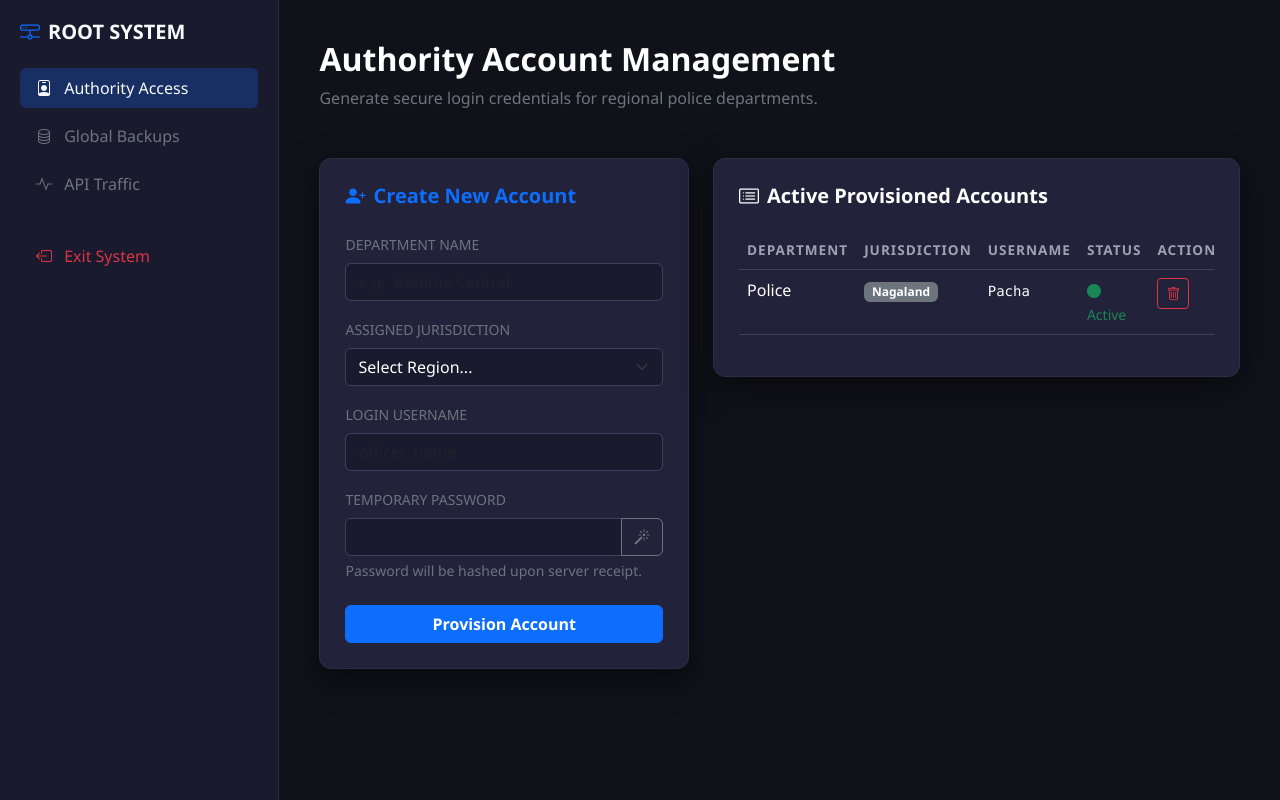
After one commit to debarpanRoy2006/SmartTouristDashboard, a Django app: page /adminpage/ in a window 1280 px wide. The commit adds this page. Run offline with Django 5.2, Linux system fonts and the light colour scheme; a user stored in the database is signed in; data comes from the database, SQL or seed files in the repository.

Commit message:
Haguchodi

```diff
--- a/smart_tourist_backend/urls.py
+++ b/smart_tourist_backend/urls.py
@@ -15,6 +15,7 @@ urlpatterns = [
     path('api/v1/auth/', include('tourists.urls')),
     path('', include('tourists.urls')),  # <---- THIS MUST EXIST
 
+
 # etc...
 
 ]
--- /dev/null
+++ b/templates/adminpage.html
@@ -0,0 +1,210 @@
+<!DOCTYPE html>
+<html lang="en">
+<head>
+    <meta charset="UTF-8">
+    <title>Super Admin | Authority Management</title>
+    <link href="https://cdn.jsdelivr.net/npm/bootstrap@5.3.2/dist/css/bootstrap.min.css" rel="stylesheet">
+    <link rel="stylesheet" href="https://cdn.jsdelivr.net/npm/bootstrap-icons@1.11.3/font/bootstrap-icons.css">
+
+    <style>
+        :root { --primary: #0984e3; --bg: #11111a; --panel-bg: #1a1a2e; --card-bg: #22223b; }
+        body { background-color: var(--bg); color: #fff; font-family: 'Segoe UI', Tahoma, Geneva, Verdana, sans-serif; }
+
+        /* Layout */
+        #wrapper { display: flex; min-height: 100vh; }
+        #sidebar { width: 280px; background: var(--panel-bg); border-right: 1px solid #2d2d44; padding: 20px; }
+        #content { flex-grow: 1; padding: 40px; }
+
+        /* Form & Cards */
+        .admin-card { background: var(--card-bg); border-radius: 12px; padding: 25px; border: 1px solid #2d2d44; box-shadow: 0 10px 30px rgba(0,0,0,0.5); }
+        .form-control-dark, .form-select-dark {
+            background-color: #1a1a2e; color: #fff; border: 1px solid #3f3f5f;
+        }
+        .form-control-dark:focus, .form-select-dark:focus {
+            background-color: #1a1a2e; color: #fff; border-color: var(--primary); box-shadow: none;
+        }
+
+        /* Table */
+        .table-dark { --bs-table-bg: transparent; --bs-table-border-color: #3f3f5f; }
+        .table-dark th { color: #a0a0b5; font-size: 0.85rem; letter-spacing: 1px; }
+
+        /* Alerts */
+        .alert-custom { display: none; padding: 12px; border-radius: 8px; font-size: 14px; margin-top: 15px; }
+        .alert-success-custom { background: rgba(46, 213, 115, 0.1); border: 1px solid rgba(46, 213, 115, 0.3); color: #2ed573; }
+        .alert-error-custom { background: rgba(239, 68, 68, 0.1); border: 1px solid rgba(239, 68, 68, 0.2); color: #fca5a5; }
+    </style>
+</head>
+<body>
+
+<div id="wrapper">
+    <div id="sidebar">
+        <h5 class="fw-bold mb-4 text-light"><i class="bi bi-hdd-network text-primary me-2"></i>ROOT SYSTEM</h5>
+        <nav class="nav flex-column">
+            <a class="nav-link text-light bg-primary bg-opacity-25 rounded mb-2" href="#"><i class="bi bi-person-badge me-2"></i> Authority Access</a>
+            <a class="nav-link text-secondary mb-2" href="#"><i class="bi bi-database me-2"></i> Global Backups</a>
+            <a class="nav-link text-secondary mb-2" href="#"><i class="bi bi-activity me-2"></i> API Traffic</a>
+            <a class="nav-link text-danger mt-4" href="{% url 'home' %}"><i class="bi bi-box-arrow-left me-2"></i> Exit System</a>
+        </nav>
+    </div>
+
+    <div id="content">
+        <div class="mb-5">
+            <h2 class="fw-bold">Authority Account Management</h2>
+            <p class="text-secondary">Generate secure login credentials for regional police departments.</p>
+        </div>
+
+        <div class="row">
+            <div class="col-lg-5 mb-4">
+                <div class="admin-card">
+                    <h5 class="fw-bold mb-4 text-primary"><i class="bi bi-person-plus-fill me-2"></i>Create New Account</h5>
+                    <form id="createAccountForm" onsubmit="handleFormSubmit(event)">
+                        <div class="mb-3">
+                            <label class="form-label small text-secondary">DEPARTMENT NAME</label>
+                            <input type="text" class="form-control form-control-dark" id="deptName" placeholder="e.g., Kohima Central" required>
+                        </div>
+
+                        <div class="mb-3">
+                            <label class="form-label small text-secondary">ASSIGNED JURISDICTION</label>
+                            <select class="form-select form-select-dark" id="jurisdiction" required>
+                                <option value="" disabled selected>Select Region...</option>
+                                <option value="Nagaland">Nagaland</option>
+                                <option value="Assam">Assam</option>
+                                <option value="Meghalaya">Meghalaya</option>
+                            </select>
+                        </div>
+
+                        <div class="mb-3">
+                            <label class="form-label small text-secondary">LOGIN USERNAME</label>
+                            <input type="text" class="form-control form-control-dark" id="username" placeholder="officer_name" required>
+                        </div>
+
+                        <div class="mb-4">
+                            <label class="form-label small text-secondary">TEMPORARY PASSWORD</label>
+                            <div class="input-group">
+                                <input type="password" class="form-control form-control-dark" id="password" required>
+                                <button class="btn btn-outline-secondary" type="button" onclick="generatePassword()"><i class="bi bi-magic"></i></button>
+                            </div>
+                            <div class="form-text text-secondary small">Password will be hashed upon server receipt.</div>
+                        </div>
+
+                        <button type="submit" id="submitBtn" class="btn btn-primary w-100 fw-bold">Provision Account</button>
+                    </form>
+
+                    <div id="alertSuccess" class="alert-custom alert-success-custom"></div>
+                    <div id="alertError" class="alert-custom alert-error-custom"></div>
+                </div>
+            </div>
+
+            <div class="col-lg-7">
+                <div class="admin-card">
+                    <div class="d-flex justify-content-between align-items-center mb-4">
+                        <h5 class="fw-bold mb-0"><i class="bi bi-card-list me-2"></i>Active Provisioned Accounts</h5>
+                    </div>
+
+                    <div class="table-responsive">
+                        <table class="table table-dark table-hover">
+                            <thead>
+                                <tr>
+                                    <th>DEPARTMENT</th>
+                                    <th>JURISDICTION</th>
+                                    <th>USERNAME</th>
+                                    <th>STATUS</th>
+                                    <th>ACTIONS</th>
+                                </tr>
+                            </thead>
+                            <tbody id="accountsTableBody">
+                                {% for auth in authorities %}
+                                <tr>
+                                    <td>{{ auth.department_name }}</td>
+                                    <td><span class="badge bg-secondary">{{ auth.jurisdiction }}</span></td>
+                                    <td><code class="text-light">{{ auth.user.username }}</code></td>
+                                    <td><span class="text-success small"><i class="bi bi-circle-fill me-1"></i>Active</span></td>
+                                    <td>
+                                        <button class="btn btn-sm btn-outline-danger"><i class="bi bi-trash"></i></button>
+                                    </td>
+                                </tr>
+                                {% empty %}
+                                <tr>
+                                    <td colspan="5" class="text-center text-secondary py-4">No authority accounts provisioned yet.</td>
+                                </tr>
+                                {% endfor %}
+                            </tbody>
+                        </table>
+                    </div>
+                </div>
+            </div>
+        </div>
+    </div>
+</div>
+
+<script>
+    // 1. Generate a strong temporary password
+    function generatePassword() {
+        const chars = "abcdefghijklmnopqrstuvwxyzABCDEFGHIJKLMNOPQRSTUVWXYZ0123456789!@#$%^&*";
+        let password = "";
+        for (let i = 0; i < 12; i++) {
+            password += chars.charAt(Math.floor(Math.random() * chars.length));
+        }
+        const pwdInput = document.getElementById('password');
+        pwdInput.value = password;
+        pwdInput.type = "text";
+        setTimeout(() => pwdInput.type = "password", 3000);
+    }
+
+    // 2. Send the form data to your Django API
+    async function handleFormSubmit(e) {
+        e.preventDefault();
+
+        const btn = document.getElementById('submitBtn');
+        const alertSuccess = document.getElementById('alertSuccess');
+        const alertError = document.getElementById('alertError');
+
+        // Hide previous alerts
+        alertSuccess.style.display = 'none';
+        alertError.style.display = 'none';
+
+        // Gather data
+        const payload = {
+            department_name: document.getElementById('deptName').value,
+            jurisdiction: document.getElementById('jurisdiction').value,
+            username: document.getElementById('username').value,
+            password: document.getElementById('password').value
+        };
+
+        btn.disabled = true;
+        btn.innerText = "Provisioning...";
+
+        try {
+            // Note: Ensure the URL matches exactly what you named the path in urls.py
+            const response = await fetch('/create-authority-account/', {
+                method: 'POST',
+                headers: {
+                    'Content-Type': 'application/json',
+                },
+                body: JSON.stringify(payload)
+            });
+
+            const data = await response.json();
+
+            if (response.ok) {
+                // Show success and reload page to reflect new data in the Django table
+                alertSuccess.innerText = data.success || "Account created successfully!";
+                alertSuccess.style.display = 'block';
+                document.getElementById('createAccountForm').reset();
+                setTimeout(() => window.location.reload(), 1500);
+            } else {
+                // Show error (e.g., username already taken)
+                alertError.innerText = data.error || "Failed to create account.";
+                alertError.style.display = 'block';
+            }
+        } catch (error) {
+            alertError.innerText = "Network error. Please try again.";
+            alertError.style.display = 'block';
+        } finally {
+            btn.disabled = false;
+            btn.innerText = "Provision Account";
+        }
+    }
+</script>
+</body>
+</html>
--- a/tourists/urls.py
+++ b/tourists/urls.py
@@ -15,7 +15,10 @@ urlpatterns = [
     path('history/', views.history_stats, name='history'),
     path('map/', views.map_page, name='map'),
     path('police-dashboard/', views.police_dashboard, name='police_dashboard'),
-    path('staff-login/', views.staff_login_view, name='staff_login'),
+    path('staff-login/', views.staff_login_view, name='staff_login'),\
+    path('adminpage/', views.adminpage, name='adminpage'),
+    path('create-authority-account/', views.create_authority_account, name='create_authority_account'),
+    path('tracking/', views.tracking_page, name='tracking'),
 
     # API Authentication Views (Keep as .as_view() for class-based views)
     path('api/v1/auth/register/', views.RegisterView.as_view(), name='register'),
--- a/tourists/views.py
+++ b/tourists/views.py
@@ -338,10 +338,54 @@ def itinerary_page(request):
         'location': location,
         'days': days
     })
+import json
+from django.shortcuts import render, redirect
+from django.contrib.auth.decorators import login_required
+from .models import Traveler
 
+@login_required(login_url='/staff-login/')
 def police_dashboard(request):
+    # 1. Security Check: Ensure the user is a registered police authority
+    if not hasattr(request.user, 'authorityprofile'):
+        return redirect('home')
 
-    return render(request, 'policedashboard.html')
+    profile = request.user.authorityprofile
+    jurisdiction = profile.jurisdiction
+
+    # 2. Fetch travelers only in this officer's jurisdiction
+    travelers = Traveler.objects.filter(current_region=jurisdiction).order_by('-last_updated')
+
+    # 3. Calculate Stats
+    safe_count = travelers.filter(status='safe').count()
+    alert_count = travelers.exclude(status='safe').count()
+
+    # 4. Prepare data for the Leaflet Map (JavaScript)
+    map_data = []
+    for t in travelers:
+        if t.last_latitude and t.last_longitude:
+            map_data.append({
+                'id': t.traveler_id,
+                'name': t.name,
+                'lat': float(t.last_latitude),
+                'lng': float(t.last_longitude),
+                'status': t.status,
+                'location': t.location_name or "Unknown Location",
+                'note': t.status_note or "No recent alerts"
+            })
+
+    context = {
+        'department_name': profile.department_name,
+        'jurisdiction': jurisdiction,
+        'travelers': travelers,
+        'safe_count': safe_count,
+        'alert_count': alert_count,
+        'map_data_json': json.dumps(map_data) # Passes data safely to JavaScript
+    }
+
+    return render(request, 'policedashboard.html', context)
+
+
+
 def fetch_blockchain_id_details(request, blockchain_id):
     # Mocking a call to a Smart Contract/Decentralized Ledger
     # In a real scenario, you'd use web3.py here
@@ -359,25 +403,124 @@ def fetch_blockchain_id_details(request, blockchain_id):
 
 
 def staff_login_view(request):
+    # If already logged in, redirect them immediately to their respective dashboards
+    if request.user.is_authenticated:
+        if request.user.is_superuser:
+            return redirect('adminpage')
+        elif hasattr(request.user, 'authorityprofile'):
+            return redirect('police_dashboard')
+
     if request.method == 'POST':
-        # Handle the form submission
         form = AuthenticationForm(request, data=request.POST)
         if form.is_valid():
             user = form.get_user()
             login(request, user)
 
             # --- REDIRECT LOGIC ---
-            if user.groups.filter(name='Police').exists():
+            if user.is_superuser:
+                # Redirect to your custom Super Admin panel
+                return redirect('adminpage')
+            elif hasattr(user, 'authorityprofile'):
+                # Redirect to the Regional Police Command Center
                 return redirect('police_dashboard')
-            elif user.is_superuser:
-                return redirect('/admin/')
             else:
-                # Regular users or unknown staff
-                return redirect('home')
-            # ----------------------
+                # Regular users shouldn't use this portal
+                messages.error(request, "Access Denied: You lack Authority clearance.")
+                return redirect('home') # Or wherever regular users go
 
         else:
-            messages.error(request, "Invalid credentials")
+            messages.error(request, "Invalid Badge ID or Secure Access Key.")
     else:
         form = AuthenticationForm()
+
     return render(request, 'staff_login.html', {'form': form})
+import json
+from django.shortcuts import render, redirect
+from django.http import JsonResponse
+from django.contrib.auth import get_user_model
+from django.contrib.auth.decorators import user_passes_test
+from django.views.decorators.csrf import csrf_exempt
+from .models import AuthorityProfile
+User = get_user_model()
+# --- SECURITY HELPER ---
+def is_superuser(user):
+    """Check if the user is a master admin"""
+    return user.is_active and user.is_superuser
+
+# --- 1. PAGE RENDER VIEW ---
+@user_passes_test(is_superuser, login_url='/staff-login/')
+def adminpage(request):
+    """
+    Renders the Super Admin dashboard.
+    Fetches all active authority profiles to populate the HTML table.
+    """
+    # Using select_related to optimize the database query for the linked User model
+    authorities = AuthorityProfile.objects.select_related('user').all().order_by('-id')
+
+    context = {
+        'authorities': authorities
+    }
+    return render(request, 'adminpage.html', context)
+
+
+import uuid
+import random
+from django.contrib.auth import get_user_model
+
+User = get_user_model()
+def tracking_page(request):
+    return render(request, 'tracking.html')
+# ... (keep your adminpage view the same) ...
+
+@csrf_exempt
+@user_passes_test(is_superuser, login_url='/staff-login/')
+def create_authority_account(request):
+    """
+    API endpoint that receives JSON data from the adminpage form,
+    securely hashes the password, and provisions the account.
+    """
+    if request.method == 'POST':
+        try:
+            data = json.loads(request.body)
+            department_name = data.get('department_name')
+            jurisdiction = data.get('jurisdiction')
+            username = data.get('username')
+            password = data.get('password')
+
+            if not all([department_name, jurisdiction, username, password]):
+                return JsonResponse({"error": "All fields are required."}, status=400)
+
+            if User.objects.filter(username=username).exists():
+                return JsonResponse({"error": f"Username '{username}' is already in use."}, status=400)
+
+            # --- THE FIX: Generate missing required fields for your custom model ---
+            official_email = f"{username}@police.smarttourist.gov"
+            # Generate a unique fake phone and ID just to satisfy your Traveler database constraints
+            unique_phone = str(random.randint(1000000000, 9999999999))
+            unique_id = f"AUTH-{uuid.uuid4().hex[:8].upper()}"
+
+            # Pass the email first (as required by your custom UserManager)
+            # and include the other required extra_fields.
+            user = User.objects.create_user(
+                email=official_email,
+                password=password,
+                username=username,
+                phone=unique_phone,
+                passport_aadhaar=unique_id
+            )
+
+            # 2. Create the linked Authority Profile
+            AuthorityProfile.objects.create(
+                user=user,
+                jurisdiction=jurisdiction,
+                department_name=department_name
+            )
+
+            return JsonResponse({
+                "success": f"Account for {department_name} successfully provisioned!"
+            }, status=201)
+
+        except Exception as e:
+            return JsonResponse({"error": f"Server error: {str(e)}"}, status=500)
+
+    return JsonResponse({"error": "Method not allowed. Use POST."}, status=405)
```
Also changed, not shown: templates/staff_login.html (+22 -5 lines), templates/tracking.html (added, +156 -0 lines), tourists/models.py (+45 -8 lines), db.sqlite3, tourists/migrations/0003_remove_traveler_last_lat_remove_traveler_last_lon_and_more.py (added).
